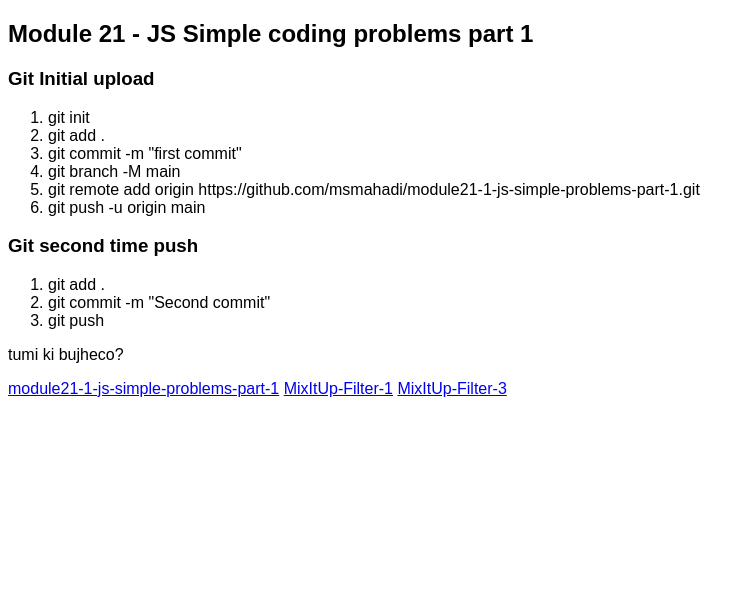
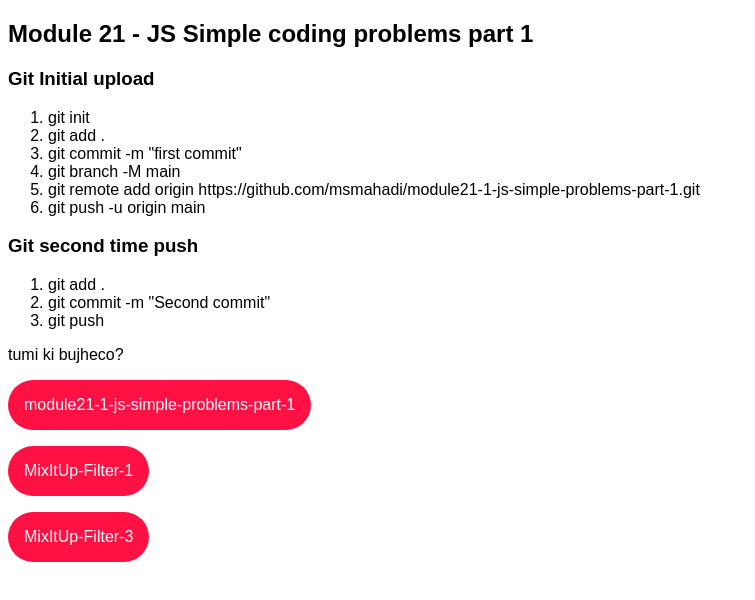
Before and after one commit to msmahadi/module21-1-js-simple-problems-part-1, a plain HTML site: page index.html in a window 1280 px wide. Shown: the whole page, without its empty margins (0-755 px from the left). Drawn offline with Linux system fonts and the light colour scheme.

Commit message:
all-links button hover style added

```diff
--- a/index.html
+++ b/index.html
@@ -8,6 +8,31 @@
     <style>
         * {
             font-family: sans-serif;
+        }
+
+        a {
+            text-decoration: none;
+        }
+
+        .all-links {
+            display: flex;
+            gap: 16px;
+            flex-direction: column;
+            justify-content: start;
+            align-items: start;
+        }
+
+        .all-links a {
+            background: #ff1144;
+            color: white;
+            padding: 1rem;
+            border-radius: 100px;
+            transition: all 0.2s;
+        }
+
+        .all-links a:hover {
+            background: #2a2a2a;
+
         }
     </style>
 </head>
```
